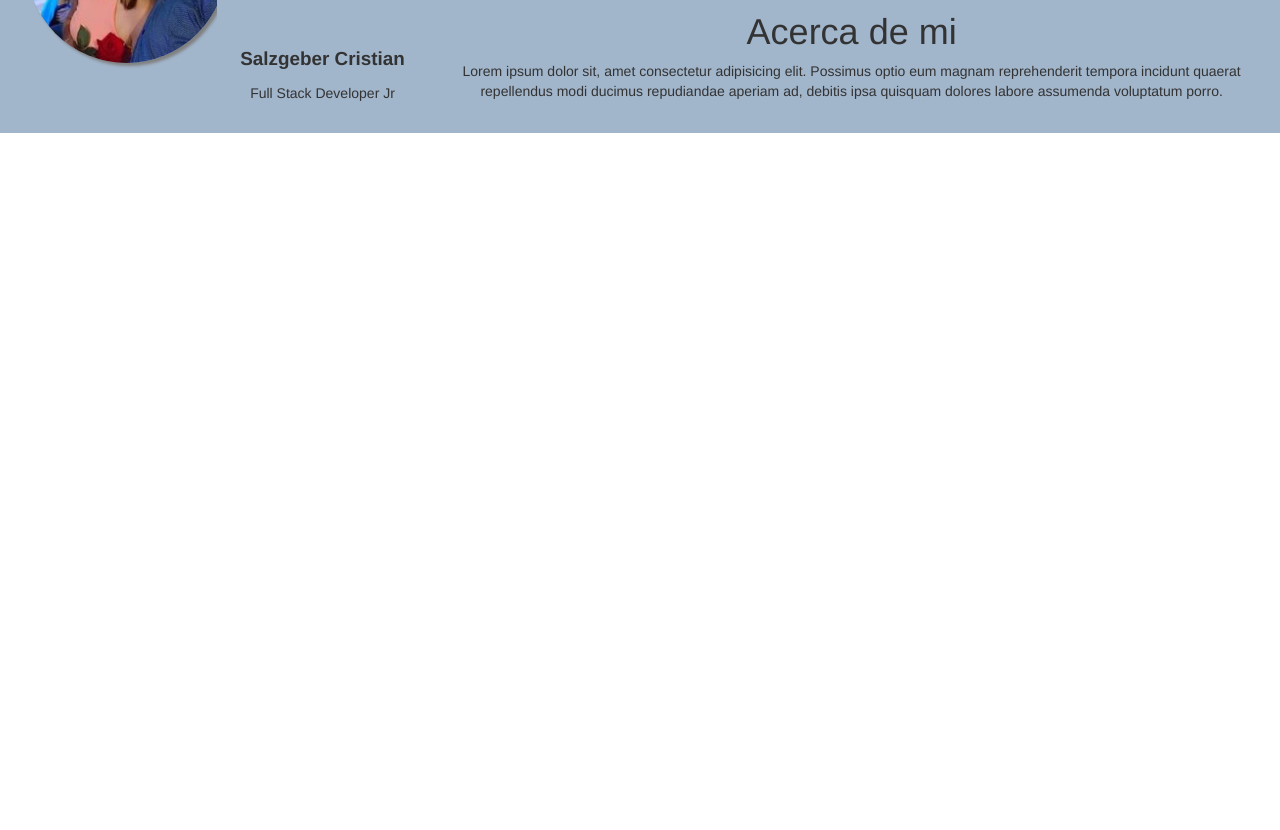
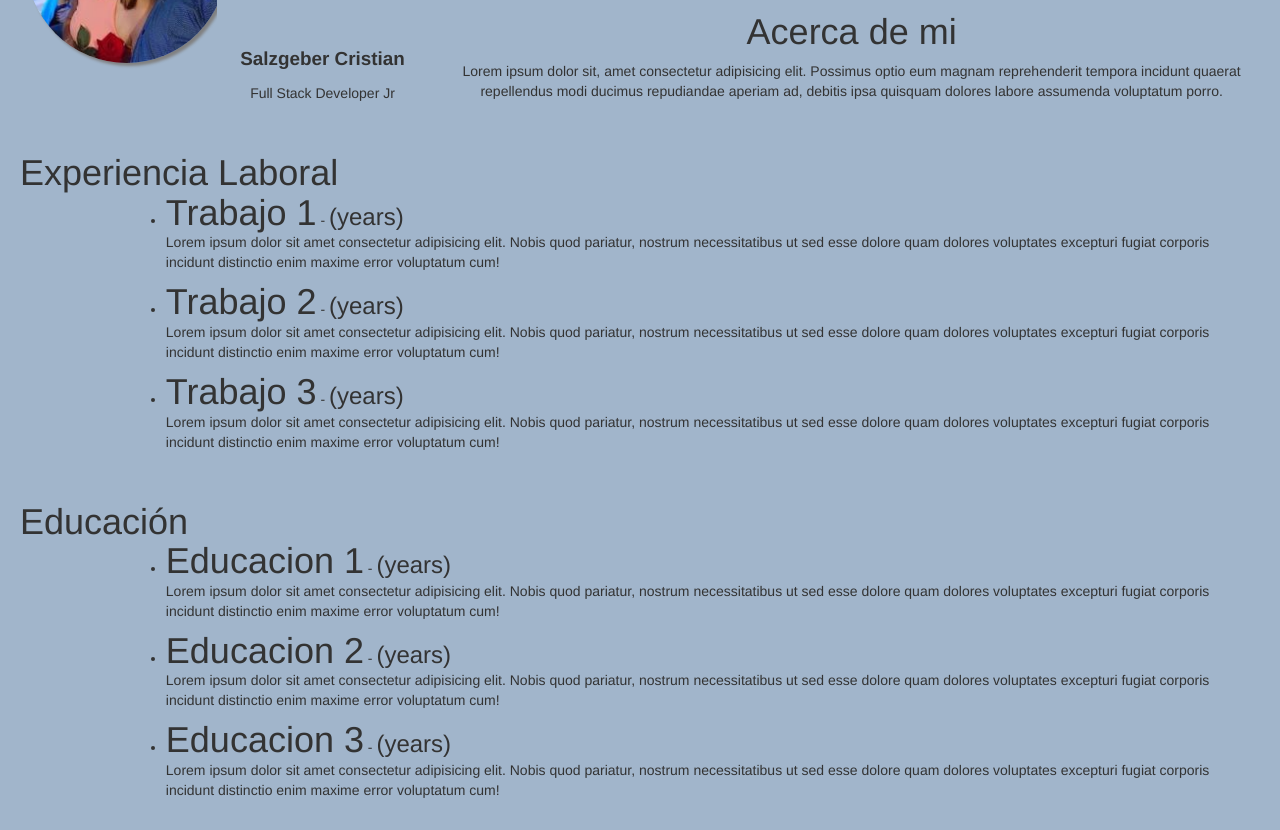
Before and after one commit to AsmaTycoon/ProyectoFinal_FrontEnd, an Angular app in the folder mi_porfolio/: page / in a window 1280 px wide. Shown: the part 920-1750 px from the top of the page. Before the commit the page ends 1053 px from the top, so only its background shows below. Built offline with nearby package versions, Linux system fonts and the light colour scheme.

Commit message:
agregando experiencia y educacion

```diff
--- a/mi_porfolio/src/app/app.component.html
+++ b/mi_porfolio/src/app/app.component.html
@@ -1,2 +1,4 @@
 <app-header></app-header>
 <app-acerca-de></app-acerca-de>
+<app-experiencia></app-experiencia>
+<app-educacion></app-educacion>
--- a/mi_porfolio/src/app/app.module.ts
+++ b/mi_porfolio/src/app/app.module.ts
@@ -8,6 +8,8 @@
 import { SocialComponent } from './components/social/social.component';
 import { BannerComponent } from './components/banner/banner.component';
 import { AcercaDeComponent } from './components/acerca-de/acerca-de.component';
+import { ExperienciaComponent } from './components/experiencia/experiencia.component';
+import { EducacionComponent } from './components/educacion/educacion.component';
 
 @NgModule({
   declarations: [
@@ -16,7 +18,9 @@
     LogoAPComponent,
     SocialComponent,
     BannerComponent,
-    AcercaDeComponent
+    AcercaDeComponent,
+    ExperienciaComponent,
+    EducacionComponent
   ],
   imports: [
     BrowserModule,
--- /dev/null
+++ b/mi_porfolio/src/app/components/educacion/educacion.component.css
@@ -0,0 +1,9 @@
+.row{
+    padding: 20px;
+}
+div{
+    background-color: #a1b5cb;
+}
+h1, h3{
+    display: inline;
+}
--- /dev/null
+++ b/mi_porfolio/src/app/components/educacion/educacion.component.html
@@ -0,0 +1,20 @@
+<div class="row">
+    <div class="col-lg-12">
+    <h1>Educación</h1>
+    </div>
+    <div class="col-lg-1"></div>
+    <div class="col-lg-11">
+        <ul>
+            <li><h1>Educacion 1</h1> - <h3>(years)</h3></li>
+            <p>Lorem ipsum dolor sit amet consectetur adipisicing elit. Nobis quod pariatur, nostrum necessitatibus ut sed esse dolore quam dolores voluptates excepturi fugiat corporis incidunt distinctio enim maxime error voluptatum cum!</p>
+        </ul>
+        <ul>
+            <li><h1>Educacion 2</h1> - <h3>(years)</h3></li>
+            <p>Lorem ipsum dolor sit amet consectetur adipisicing elit. Nobis quod pariatur, nostrum necessitatibus ut sed esse dolore quam dolores voluptates excepturi fugiat corporis incidunt distinctio enim maxime error voluptatum cum!</p>
+        </ul>
+        <ul>
+            <li><h1>Educacion 3</h1> - <h3>(years)</h3></li>
+            <p>Lorem ipsum dolor sit amet consectetur adipisicing elit. Nobis quod pariatur, nostrum necessitatibus ut sed esse dolore quam dolores voluptates excepturi fugiat corporis incidunt distinctio enim maxime error voluptatum cum!</p>
+        </ul>
+    </div>
+</div>
--- /dev/null
+++ b/mi_porfolio/src/app/components/educacion/educacion.component.ts
@@ -0,0 +1,15 @@
+import { Component, OnInit } from '@angular/core';
+
+@Component({
+  selector: 'app-educacion',
+  templateUrl: './educacion.component.html',
+  styleUrls: ['./educacion.component.css']
+})
+export class EducacionComponent implements OnInit {
+
+  constructor() { }
+
+  ngOnInit(): void {
+  }
+
+}
--- /dev/null
+++ b/mi_porfolio/src/app/components/experiencia/experiencia.component.css
@@ -0,0 +1,9 @@
+.row{
+    padding: 20px;
+}
+div{
+    background-color: #a1b5cb;
+}
+h1, h3{
+    display: inline;
+}
--- /dev/null
+++ b/mi_porfolio/src/app/components/experiencia/experiencia.component.html
@@ -0,0 +1,20 @@
+<div class="row">
+    <div class="col-lg-12">
+    <h1>Experiencia Laboral</h1>
+    </div>
+    <div class="col-lg-1"></div>
+    <div class="col-lg-11">
+        <ul>
+            <li><h1>Trabajo 1</h1> - <h3>(years)</h3></li>
+            <p>Lorem ipsum dolor sit amet consectetur adipisicing elit. Nobis quod pariatur, nostrum necessitatibus ut sed esse dolore quam dolores voluptates excepturi fugiat corporis incidunt distinctio enim maxime error voluptatum cum!</p>
+        </ul>
+        <ul>
+            <li><h1>Trabajo 2</h1> - <h3>(years)</h3></li>
+            <p>Lorem ipsum dolor sit amet consectetur adipisicing elit. Nobis quod pariatur, nostrum necessitatibus ut sed esse dolore quam dolores voluptates excepturi fugiat corporis incidunt distinctio enim maxime error voluptatum cum!</p>
+        </ul>
+        <ul>
+            <li><h1>Trabajo 3</h1> - <h3>(years)</h3></li>
+            <p>Lorem ipsum dolor sit amet consectetur adipisicing elit. Nobis quod pariatur, nostrum necessitatibus ut sed esse dolore quam dolores voluptates excepturi fugiat corporis incidunt distinctio enim maxime error voluptatum cum!</p>
+        </ul>
+    </div>
+</div>
--- /dev/null
+++ b/mi_porfolio/src/app/components/experiencia/experiencia.component.ts
@@ -0,0 +1,15 @@
+import { Component, OnInit } from '@angular/core';
+
+@Component({
+  selector: 'app-experiencia',
+  templateUrl: './experiencia.component.html',
+  styleUrls: ['./experiencia.component.css']
+})
+export class ExperienciaComponent implements OnInit {
+
+  constructor() { }
+
+  ngOnInit(): void {
+  }
+
+}
```
Also changed, not shown: 2 other files (tests, documents, lock files or other folders).
